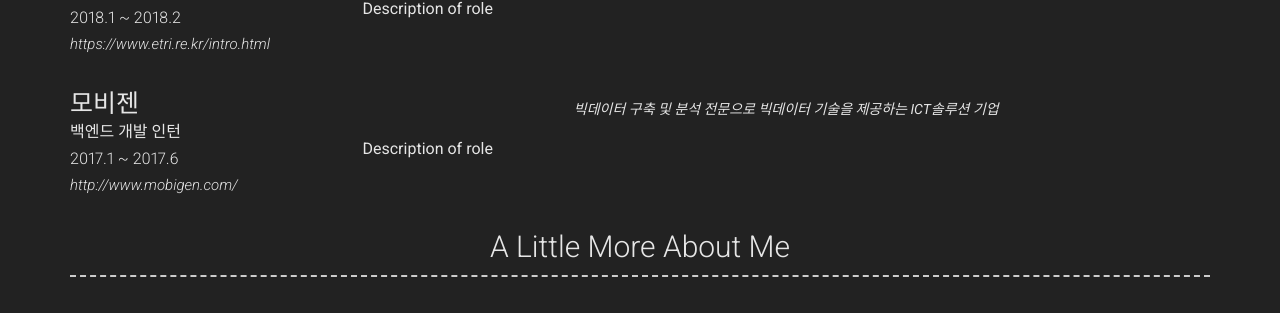
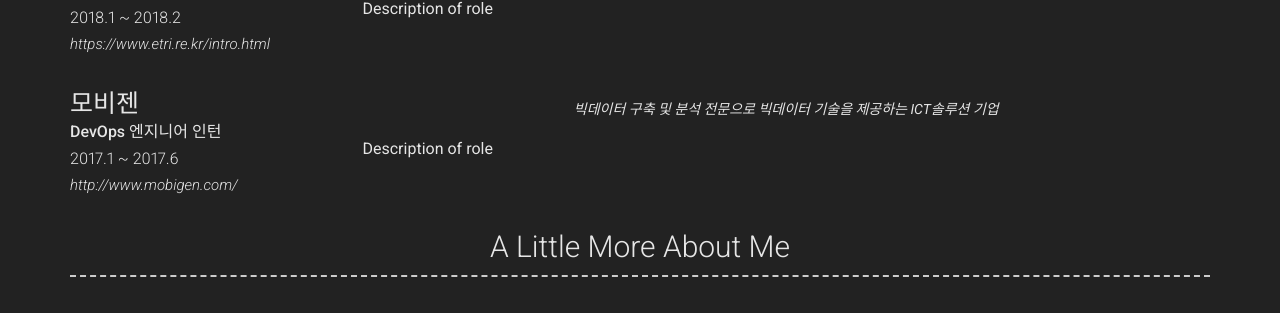
Before and after one commit to JinHyukParkk/JinHyukParkk.github.io, a Jekyll site: the page built from index.md, in a window 1280 px wide. Shown: the part 1489-1802 px from the top of the page. Built offline with Jekyll 4.4.1, drawn with Linux system fonts in a browser that asks for light colours; nearby versions of some CDN libraries.

Commit message:
update experience

```diff
--- a/_config.yml
+++ b/_config.yml
@@ -126,7 +126,7 @@ content:
       - layout: left
         title: 모비젠
         link: http://www.mobigen.com/
-        sub_title: 백엔드 개발 인턴
+        sub_title: DevOps 엔지니어 인턴
         caption: 2017.1 ~ 2017.6
 
         quote: >
```
